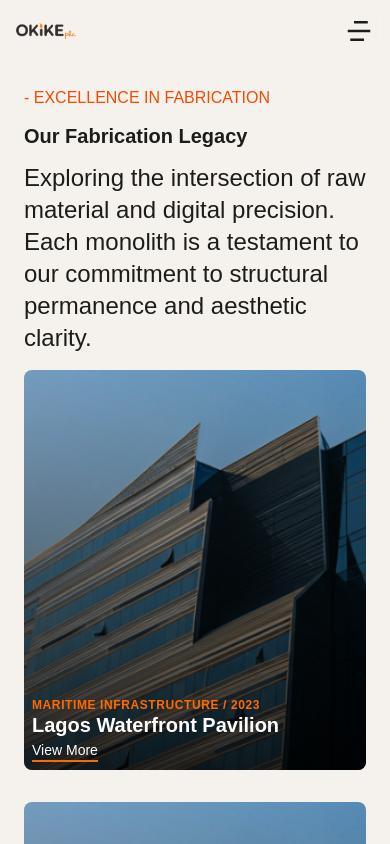
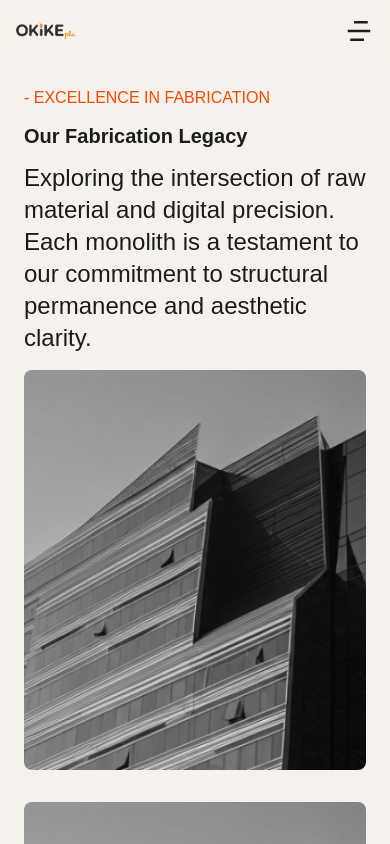
Before and after one commit to OKIKE-PLC/Portfolio-site, a React (Vite) app in the folder Portfolio-site/: page /portfolio in a window 390 px wide. Shown: the top 844 px of the page. Built offline with nearby package versions, Linux system fonts and the light colour scheme; a web font is replaced by a local one.

Commit message:
feat: add portfolio page with animated project grid and selection state

```diff
--- a/Portfolio-site/src/pages/portfolio.jsx
+++ b/Portfolio-site/src/pages/portfolio.jsx
@@ -1,3 +1,4 @@
+import { useState, useEffect } from "react";
 import bgImg2 from "../assets/Container.png";
 import { Link } from "react-router-dom";
 import { motion } from "framer-motion";
@@ -38,6 +39,19 @@ const projects = [
 ];
 
 export default function Portfolio() {
+  const [activeCard, setActiveCard] = useState(null);
+
+  useEffect(() => {
+    const handleOutsideClick = (e) => {
+      // If we didn't click inside a project card, reset the active card.
+      if (!e.target.closest(".project-card")) {
+        setActiveCard(null);
+      }
+    };
+    document.addEventListener("click", handleOutsideClick);
+    return () => document.removeEventListener("click", handleOutsideClick);
+  }, []);
+
   return (
     <motion.section
       style={{ padding: "1.5rem" }}
@@ -72,28 +86,47 @@ export default function Portfolio() {
             whileInView={{ opacity: 1, y: 0 }}
             viewport={{ once: true, amount: 0.1 }}
             transition={{ duration: 0.7, ease: "easeOut", delay: index * 0.1 }}
-            className="relative h-[400px] mx-auto w-full group cursor-pointer overflow-hidden rounded-lg"
+            onClick={() => setActiveCard(project.id)}
+            className={`project-card relative h-[400px] mx-auto w-full group cursor-pointer overflow-hidden rounded-lg ${
+              activeCard === project.id ? "is-active" : ""
+            }`}
           >
             <img
               src={project.image}
               alt={project.title}
               loading="lazy"
-              className="absolute inset-0 w-full h-full object-cover grayscale-0 md:grayscale transition-all duration-700 ease-in-out md:group-hover:grayscale-0 md:group-hover:scale-110"
+              className={`absolute inset-0 w-full h-full object-cover transition-all duration-700 ease-in-out grayscale group-hover:grayscale-0 group-hover:scale-110 group-active:grayscale-0 group-active:scale-110 ${
+                activeCard === project.id ? "grayscale-0 scale-110" : ""
+              }`}
             />
 
             <div
-              className="absolute inset-0 bg-linear-to-t from-black/80 via-black/40 to-transparent opacity-100 md:opacity-0 md:group-hover:opacity-100 transition-opacity duration-700 ease-in-out flex flex-col justify-end p-6 md:p-8"
+              className={`absolute inset-0 bg-linear-to-t from-black/80 via-black/40 to-transparent transition-opacity duration-700 ease-in-out flex flex-col justify-end p-6 md:p-8 opacity-0 group-hover:opacity-100 group-active:opacity-100 ${
+                activeCard === project.id ? "opacity-100" : ""
+              }`}
               style={{ padding: ".5rem" }}
             >
-              <p className="text-xs font-semibold tracking-wider text-orange-500 uppercase mb-2 transform translate-y-0 md:translate-y-8 md:group-hover:translate-y-0 transition-transform duration-700 ease-out">
+              <p
+                className={`text-xs font-semibold tracking-wider text-orange-500 uppercase mb-2 transform transition-transform duration-700 ease-out translate-y-8 group-hover:translate-y-0 group-active:translate-y-0 ${
+                  activeCard === project.id ? "translate-y-0" : ""
+                }`}
+              >
                 {project.category}
               </p>
 
-              <h3 className="text-xl md:text-2xl font-bold text-white leading-tight mb-4 transform translate-y-0 md:translate-y-8 md:group-hover:translate-y-0 transition-transform duration-700 ease-out md:delay-100">
+              <h3
+                className={`text-xl md:text-2xl font-bold text-white leading-tight mb-4 transform transition-transform duration-700 ease-out delay-100 translate-y-8 group-hover:translate-y-0 group-active:translate-y-0 ${
+                  activeCard === project.id ? "translate-y-0" : ""
+                }`}
+              >
                 {project.title}
               </h3>
 
-              <div className="transform translate-y-0 md:translate-y-8 md:group-hover:translate-y-0 transition-transform duration-700 ease-out md:delay-200">
+              <div
+                className={`transform transition-transform duration-700 ease-out delay-200 translate-y-8 group-hover:translate-y-0 group-active:translate-y-0 ${
+                  activeCard === project.id ? "translate-y-0" : ""
+                }`}
+              >
                 <Link
                   to="/portfolio/residential"
                   className="inline-block text-white text-sm font-medium border-b-2 border-orange-500 pb-1 hover:text-orange-400 hover:border-orange-400 transition-colors"
```
